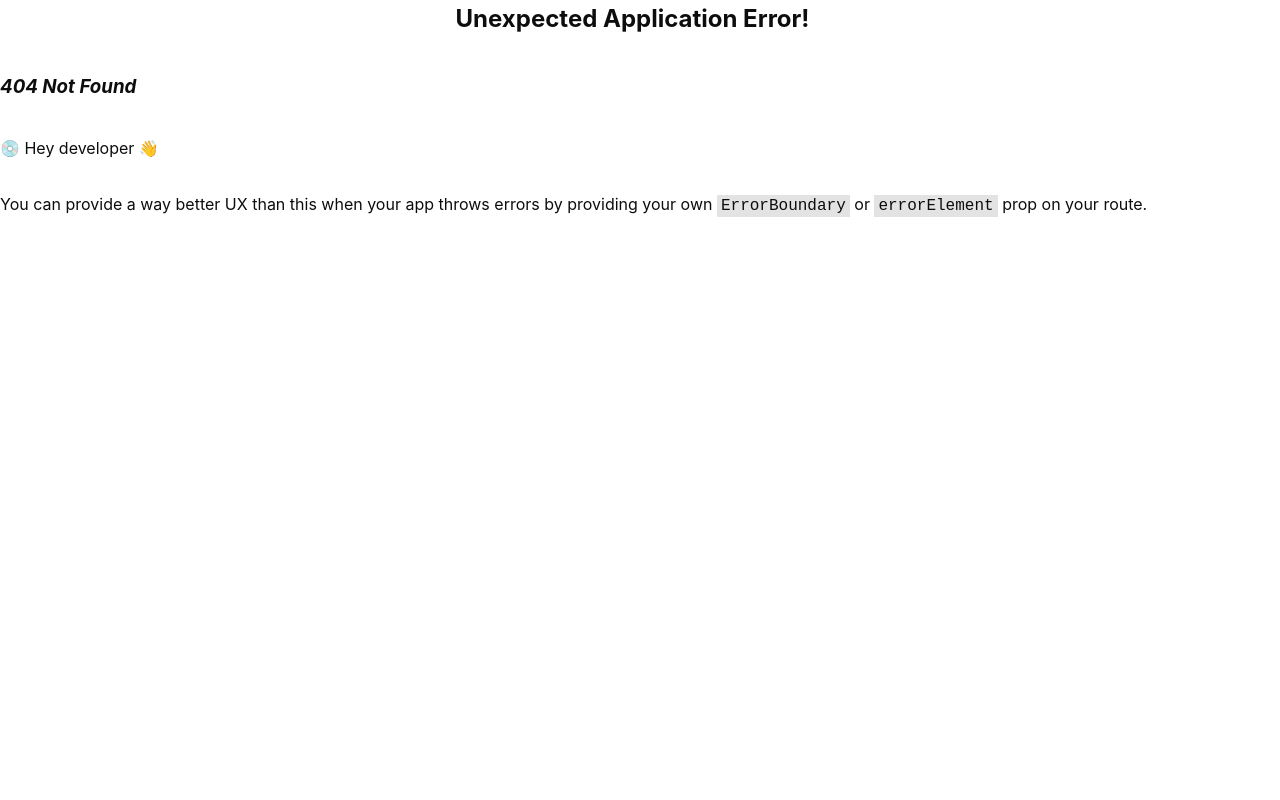
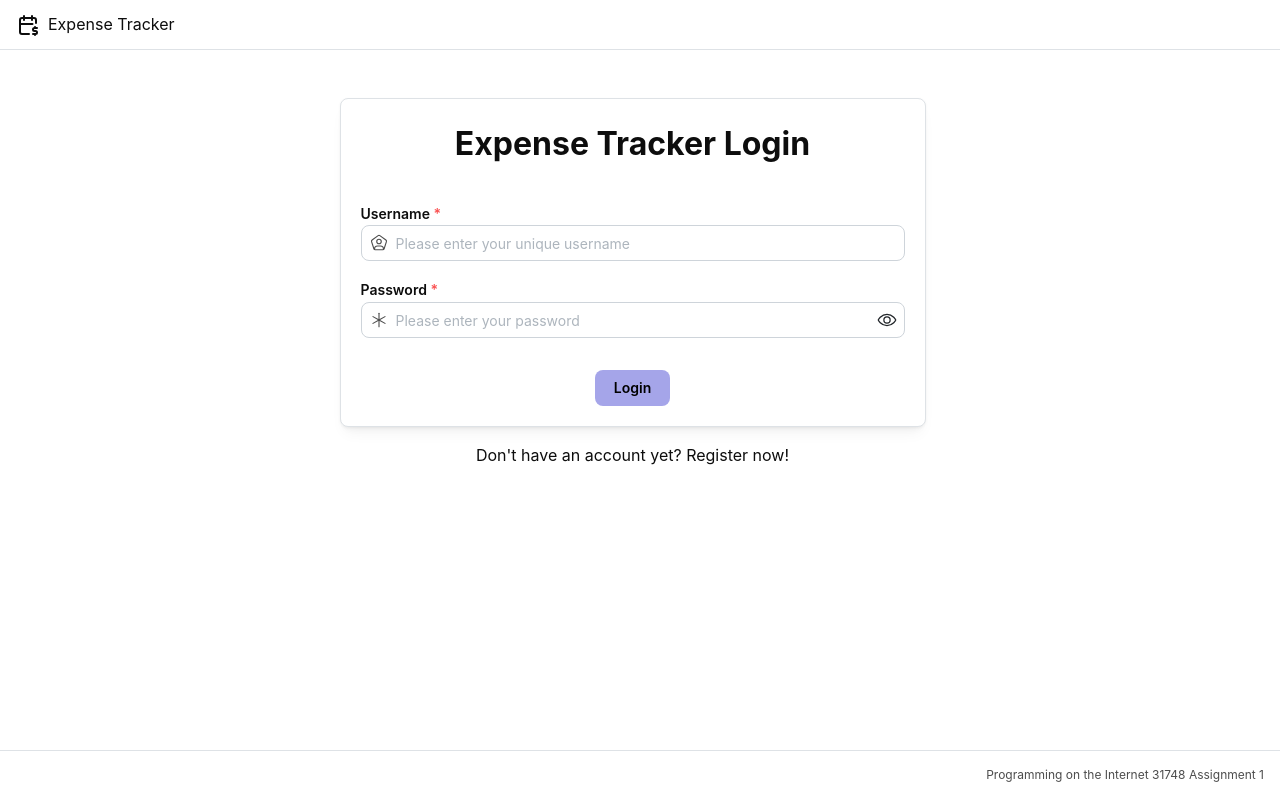
Before and after one commit to sazzh/expense-tracker-31748, a React (Vite) app in the folder frontend/: page /login in a window 1280 px wide. Before the commit this address had no page. Built offline with nearby package versions, Linux system fonts and the light colour scheme.

Commit message:
Add login page form UI
add form for login (username and password).
no logic implemented yet, want to do register first
also need to add link to register page once created.

```diff
--- a/frontend/src/Router.tsx
+++ b/frontend/src/Router.tsx
@@ -4,6 +4,7 @@ import AppShellLayout from "./components/AppLayout";
 import { AddExpensePage } from "./pages/AddExpense.page";
 import { EditExpensePage } from "./pages/EditExpense.page";
 import { TrendsPage } from "./pages/Trends.page";
+import { LoginPage } from "./pages/Login.page";
 
 function ShellRoute() {
   return (
@@ -16,6 +17,11 @@ function ShellRoute() {
 const router = createBrowserRouter([
   {
     element: <ShellRoute />, children: [
+      {
+        path: '/login',
+        element: <LoginPage />
+      },
+      // do protected route thing
       {
         path: '/',
         element: <HomePage />
--- /dev/null
+++ b/frontend/src/pages/Login.page.tsx
@@ -0,0 +1,55 @@
+import { Box, Button, Group, Paper, TextInput, Text, PasswordInput } from "@mantine/core";
+import { useForm } from "@mantine/form";
+import { IconUserPentagon } from '@tabler/icons-react';
+import { IconAsterisk } from '@tabler/icons-react';
+
+export function LoginPage() {
+  const form = useForm({
+    mode: 'uncontrolled',
+    initialValues: {
+      username: '',
+      password: '',
+    },
+  });
+
+  const handleLogin = async (event: React.SubmitEvent) => {
+    event.preventDefault();
+  };
+
+  return (
+    <>
+      <Box mx="auto" maw="650" p="xl">
+        <Paper shadow="sm" radius="md" withBorder p="lg">
+          <h1>Expense Tracker Login</h1>
+          <form onSubmit={handleLogin}>
+            <TextInput mt="xl"
+              label="Username"
+              placeholder="Please enter your unique username"
+              leftSection={<IconUserPentagon size={18} stroke={1.5} />}
+              required
+              key={form.key('username')}
+              {...form.getInputProps('username')}
+            />
+            <PasswordInput mt="md"
+              label="Password"
+              placeholder="Please enter your password"
+              leftSection={<IconAsterisk size={18} stroke={1.5} />}
+              required
+              visibilityToggleButtonProps={{
+                'aria-label': 'Toggle password visibility',
+              }}
+              key={form.key('password')}
+              {...form.getInputProps('password')}
+            />
+            <Group className="btn">
+              <Button c="black" type="submit">Login</Button>
+            </Group>
+          </form>
+        </Paper>
+        <Text ta="center" mt="md">
+          Don't have an account yet? Register now!
+        </Text>
+      </Box>
+    </>
+  )
+}
```
